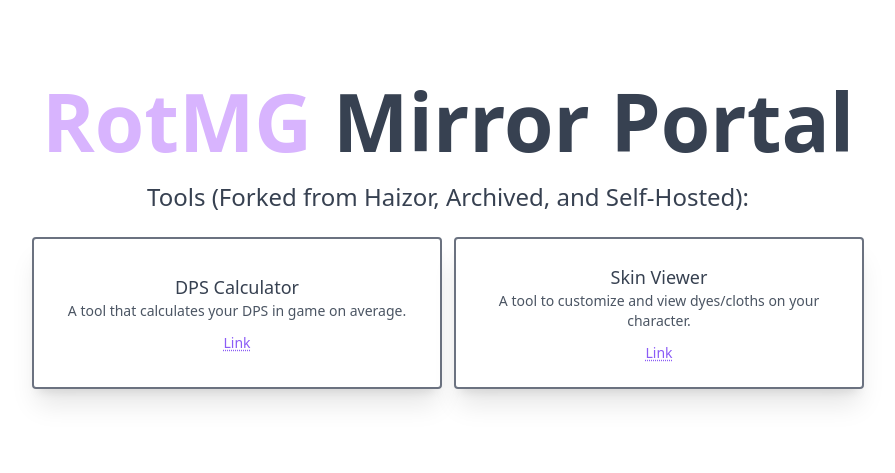
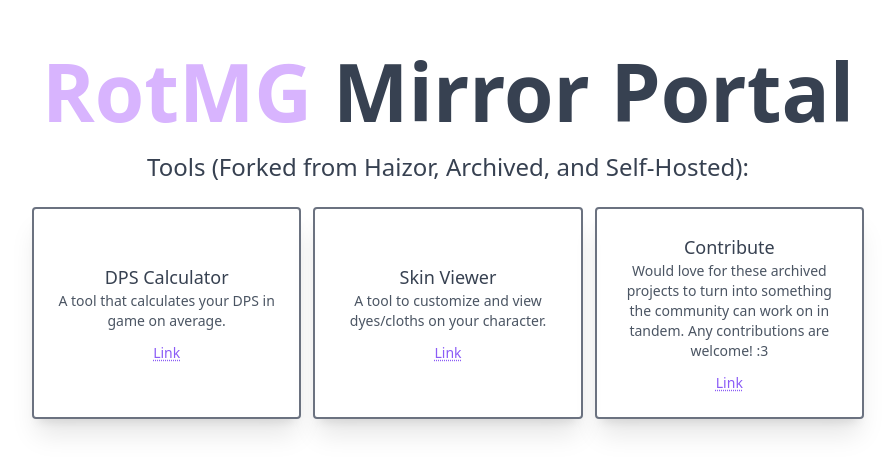
Before and after one commit to rotmg-mirror/rotmg-mirror.github.io, a Next.js app: page / in a window 1280 px wide. Shown: the part 175-648 px from the top of the page, without its empty margins (192-1087 px from the left). Built offline with nearby package versions, Linux system fonts and the light colour scheme.

Commit message:
added deploys

```diff
--- a/src/pages/index.tsx
+++ b/src/pages/index.tsx
@@ -21,7 +21,7 @@
           <span className="text-purple-300">RotMG</span> Mirror Portal
         </h1>
         <p className="text-2xl text-gray-700">Tools (Forked from Haizor, Archived, and Self-Hosted):</p>
-        <div className="grid gap-3 pt-3 mt-3 text-center md:grid-cols-2 lg:w-2/3">
+        <div className="grid gap-3 pt-3 mt-3 text-center md:grid-cols-3 lg:w-2/3">
           <TechnologyCard
             name="DPS Calculator"
             description="A tool that calculates your DPS in game on average."
@@ -31,6 +31,11 @@
             name="Skin Viewer"
             description="A tool to customize and view dyes/cloths on your character."
             documentation="https://ayanamy.is-a.dev/rotmg-skin-viewer/"
+          />
+          <TechnologyCard
+            name="Contribute"
+            description="Would love for these archived projects to turn into something the community can work on in tandem. Any contributions are welcome! :3"
+            documentation="https://github.com/rotmg-mirror/"
           />
         </div>
       </main>
```
Also changed, not shown: 2 other files (tests, documents, lock files or other folders).
